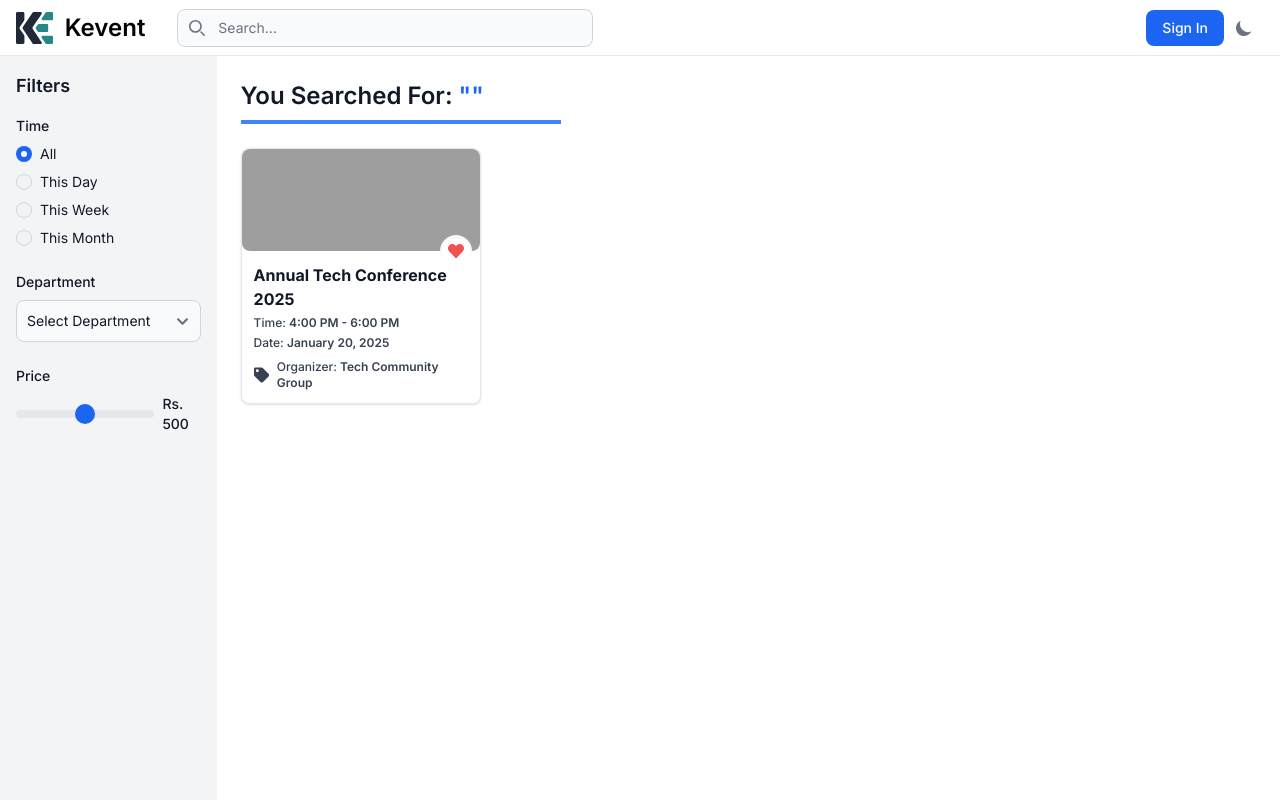
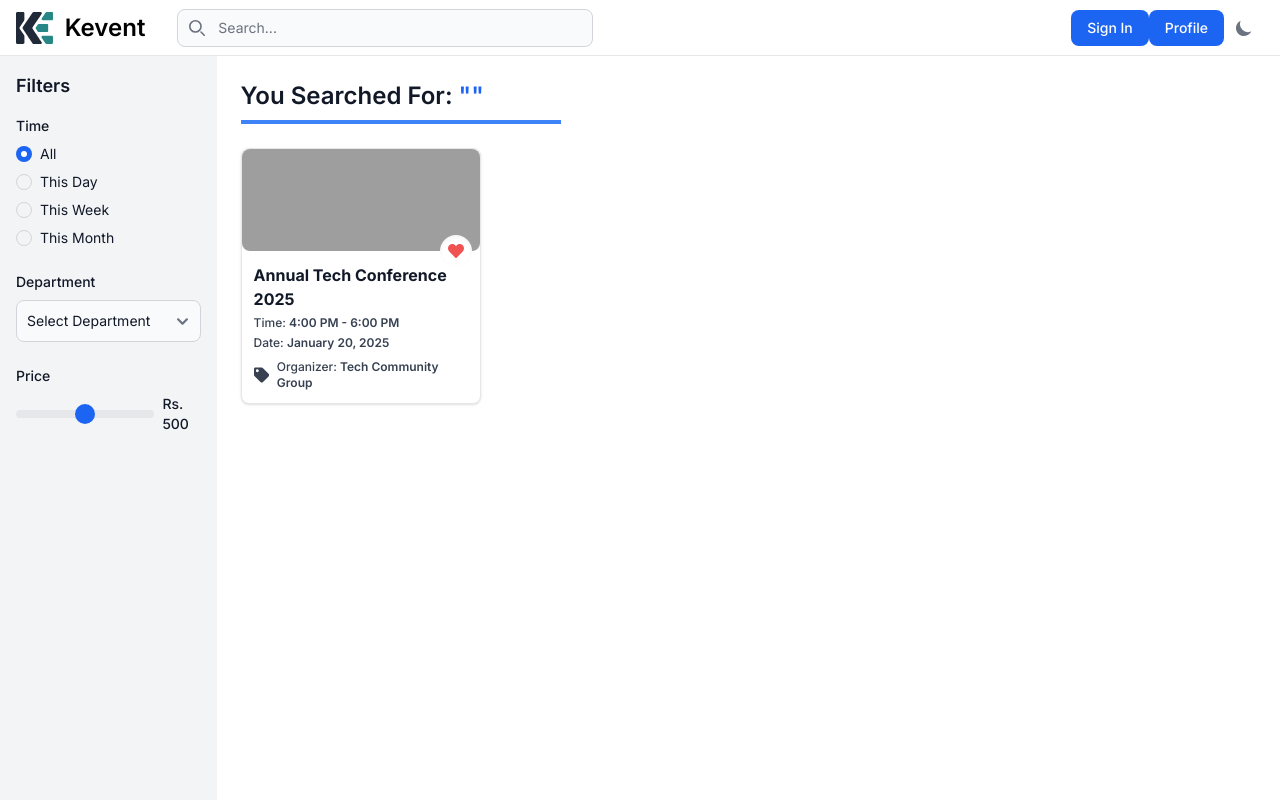
Before and after one commit to DexterMes/kevent, a Next.js app: page /search in a window 1280 px wide. Shown: the top 800 px of the page. Built offline with nearby package versions, Linux system fonts and the light colour scheme; grey boxes are pictures that could not be loaded.

Commit message:
feat: created contexts and providers

```diff
--- a/app/layout.tsx
+++ b/app/layout.tsx
@@ -2,6 +2,7 @@ import type { Metadata } from "next";
 import { Inter } from "next/font/google";
 import { ThemeModeScript } from "flowbite-react";
 import "./globals.css";
+import AppProviders from "@/contexts/AppProvider";
 
 const inter = Inter({ subsets: ["latin"] });
 
@@ -23,7 +24,9 @@ export default function RootLayout({
       <head>
         <ThemeModeScript />
       </head>
-      <body className={inter.className}>{children}</body>
+      <body className={inter.className}>
+        <AppProviders>{children}</AppProviders>
+      </body>
     </html>
   );
 }
--- a/app/search/page.tsx
+++ b/app/search/page.tsx
@@ -1,11 +1,12 @@
 "use client";
 
-import { useSearchParams } from "next/navigation";
+import { useRouter, useSearchParams } from "next/navigation";
 import React from "react";
 import NavBar from "../../components/NavBar";
 import Filter from "../../components/Filters";
 import Footer from "../../components/Footer";
 import EventPreviewCard from "../../components/EventPreviewCard";
+import { useEventContext } from "../../contexts/EventContext";
 
 const events = [
   {
@@ -43,6 +44,14 @@ export default function SearchResult() {
   const searchParams = useSearchParams();
   const query = searchParams.get("query")?.toLowerCase() || "";
 
+  const { setSelectedEvent } = useEventContext();
+  const router = useRouter();
+
+  const handleCardClick = (event: any) => {
+    setSelectedEvent(event);
+    router.push("/event");
+  };
+
   const filteredEvents = events
     .map((event) => {
       const titleMatch = event.title.toLowerCase().includes(query);
@@ -72,7 +81,9 @@ export default function SearchResult() {
               </p>
             )}
             {filteredEvents.map((event, index) => (
-              <EventPreviewCard key={index} event={event} />
+              <div key={index} onClick={handleCardClick}>
+                <EventPreviewCard event={event} />
+              </div>
             ))}
           </div>
         </div>
--- a/components/NavBar.tsx
+++ b/components/NavBar.tsx
@@ -64,6 +64,12 @@ const NavBar = () => {
         >
           Sign In
         </Link>
+        <Link
+          href="/profile"
+          className="rounded-lg bg-blue-600 px-4 py-2 text-sm font-medium text-white hover:bg-blue-700 focus:outline-none focus:ring-4 focus:ring-blue-300 dark:bg-blue-500 dark:hover:bg-blue-600 dark:focus:ring-blue-800"
+        >
+          Profile
+        </Link>
         <DarkThemeToggle />
       </div>
     </nav>
--- /dev/null
+++ b/contexts/AppProvider.tsx
@@ -0,0 +1,10 @@
+"use client";
+import { EventProvider } from "./EventContext";
+
+export default function AppProviders({
+  children,
+}: {
+  children: React.ReactNode;
+}) {
+  return <EventProvider>{children}</EventProvider>;
+}
--- /dev/null
+++ b/contexts/EventContext.tsx
@@ -0,0 +1,27 @@
+"use client";
+import React, { createContext, useContext, useState } from "react";
+
+interface EventContextType {
+  selectedEvent: any;
+  setSelectedEvent: (event: any) => void;
+}
+
+const EventContext = createContext<EventContextType | undefined>(undefined);
+
+export const EventProvider = ({ children }: { children: React.ReactNode }) => {
+  const [selectedEvent, setSelectedEvent] = useState(null);
+
+  return (
+    <EventContext.Provider value={{ selectedEvent, setSelectedEvent }}>
+      {children}
+    </EventContext.Provider>
+  );
+};
+
+export const useEventContext = () => {
+  const context = useContext(EventContext);
+  if (!context) {
+    throw new Error("useEventContext must be used within EventProvider");
+  }
+  return context;
+};
```
Also changed, not shown: app/page.tsx (+11 -11 lines).
